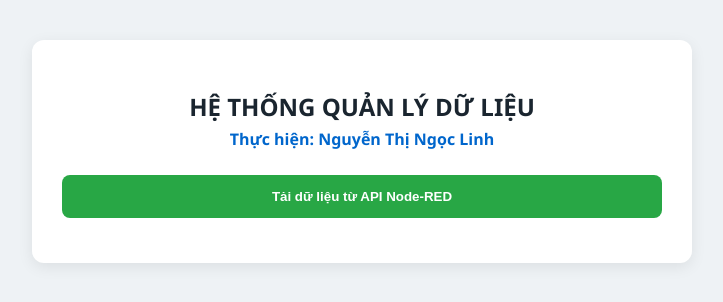
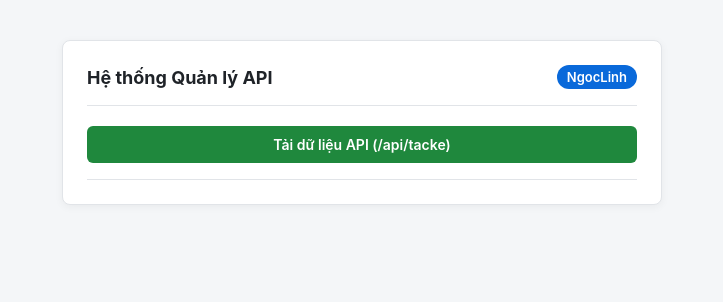
Before and after one commit to k235480106043-a11y/bai_tap_tong_hop, a plain HTML site: page html/index.html in a window 1280 px wide. Shown: the whole page, without its empty margins (278-1001 px from the left). Drawn offline with Linux system fonts and the light colour scheme.

Commit message:
Toi uu giao dien sach se va ngan gon

```diff
--- a/html/index.html
+++ b/html/index.html
@@ -3,26 +3,32 @@
 <head>
     <meta charset="UTF-8">
     <meta name="viewport" content="width=device-width, initial-scale=1.0">
-    <title>Dashboard - NgocLinh</title>
+    <title>Web Admin - NgocLinh</title>
     <style>
-        body { font-family: 'Segoe UI', Arial, sans-serif; background: #eef2f5; margin: 0; padding: 40px; }
-        .container { max-width: 600px; background: #fff; margin: 0 auto; border-radius: 12px; padding: 30px; box-shadow: 0 4px 15px rgba(0,0,0,0.08); }
-        h2 { color: #1a252f; text-align: center; margin-bottom: 5px; }
-        .author { text-align: center; font-weight: 600; color: #0066cc; margin-bottom: 25px; }
-        .btn-call { display: block; width: 100%; padding: 14px; background: #28a745; color: #fff; border: none; border-radius: 8px; font-weight: bold; cursor: pointer; transition: 0.2s; }
-        .btn-call:hover { background: #218838; }
-        .result-box { margin-top: 20px; background: #f8f9fa; border: 1px solid #e9ecef; border-radius: 8px; padding: 15px; }
-        .item { display: flex; justify-content: space-between; padding: 10px 0; border-bottom: 1px solid #ddd; }
-        .item:last-child { border-bottom: none; }
+        * { box-sizing: border-box; font-family: -apple-system, BlinkMacSystemFont, "Segoe UI", Roboto, sans-serif; }
+        body { background: #f4f6f8; margin: 0; padding: 40px 20px; }
+        .card { max-width: 600px; margin: 0 auto; background: #fff; border: 1px solid #e1e4e8; border-radius: 8px; padding: 24px; box-shadow: 0 2px 8px rgba(0,0,0,0.05); }
+        .header { display: flex; justify-content: space-between; align-items: center; border-bottom: 1px solid #e1e4e8; padding-bottom: 16px; margin-bottom: 20px; }
+        h3 { margin: 0; color: #1f2328; font-size: 18px; }
+        .user-tag { background: #0969da; color: #fff; padding: 4px 10px; border-radius: 12px; font-size: 13px; font-weight: 600; }
+        button { width: 100%; padding: 10px; background: #1f883d; color: #fff; border: none; border-radius: 6px; font-size: 14px; font-weight: 600; cursor: pointer; }
+        button:hover { background: #1a7f37; }
+        #status { margin: 12px 0 0; font-size: 13px; color: #636c76; text-align: center; }
+        #result { margin-top: 16px; border-top: 1px solid #e1e4e8; }
+        .row { display: flex; justify-content: space-between; padding: 10px 0; border-bottom: 1px solid #f0f2f4; font-size: 14px; }
+        .row:last-child { border-bottom: none; }
+        .val { font-weight: 600; color: #1f883d; }
     </style>
 </head>
 <body>
-    <div class="container">
-        <h2>HỆ THỐNG QUẢN LÝ DỮ LIỆU</h2>
-        <div class="author">Thực hiện: Nguyễn Thị Ngọc Linh</div>
-        <button class="btn-call" onclick="loadData()">Tải dữ liệu từ API Node-RED</button>
-        <div id="status" style="margin-top: 15px; text-align: center; color: #6c757d;"></div>
-        <div id="result" class="result-box" style="display:none;"></div>
+    <div class="card">
+        <div class="header">
+            <h3>Hệ thống Quản lý API</h3>
+            <span class="user-tag">NgocLinh</span>
+        </div>
+        <button onclick="loadData()">Tải dữ liệu API (/api/tacke)</button>
+        <div id="status"></div>
+        <div id="result"></div>
     </div>
     <script src="app_main.js"></script>
 </body>
```
